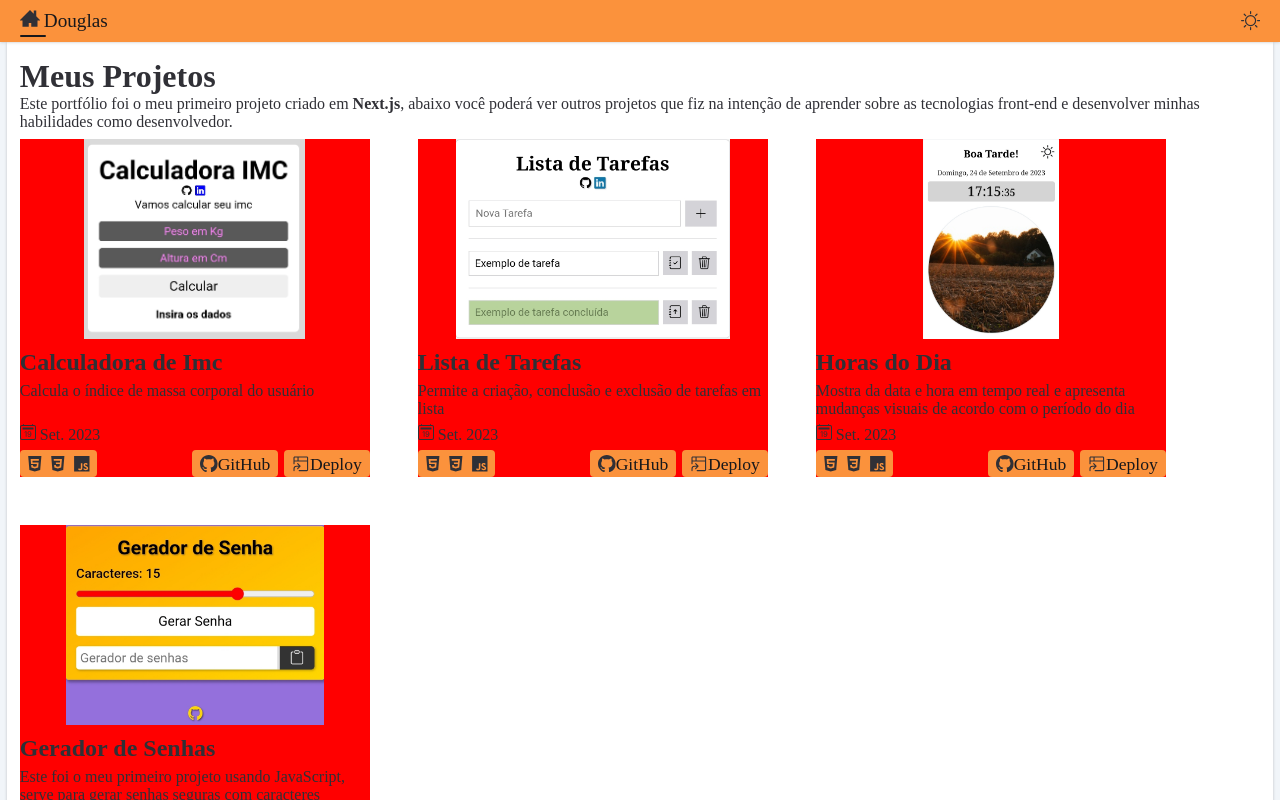
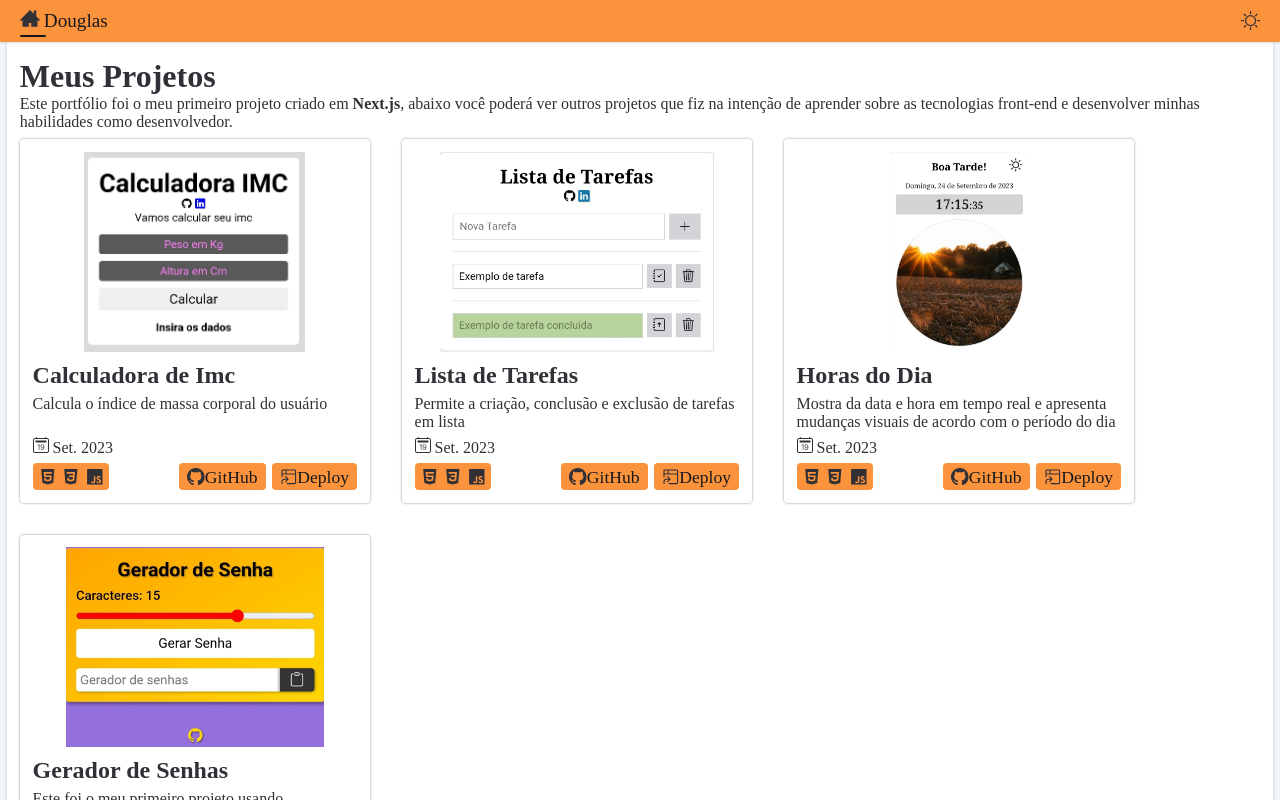
Before and after one commit to douglas-de-vargas/Portfolio, a Next.js app: page / in a window 1280 px wide. Shown: the top 800 px of the page. Built offline with nearby package versions, Linux system fonts and the light colour scheme.

Commit message:
css ajusts

```diff
--- a/app/globals.css
+++ b/app/globals.css
@@ -1,41 +1,6 @@
 /* @tailwind base; */
 @tailwind components;
 @tailwind utilities;
-
-:root {
-  /* Normal Colors */
-  --body: hsl(210, 40%, 96.1%);
-  --main: white;
-  --primary: hsl(27, 96%, 61%);
-  --secondary: #ffffff;
-  --text: hsl(240, 5.9%, 20%);
-  --border: rgb(227, 227, 227);
-  --projbuttons: var(--primary);
-  --imgbefore: rgb(0 0 0 / 50%);
-  /* Links */
-  --link: hsl(240, 5.9%, 10%);
-  --fontweight: 400;
-  /* Sizes */
-  --maxwidth: 1266px;
-  /* Fontes */
-  --fontprimary: 'Roboto', sans-serif;
-  --fontsecondary: 'Ubuntu', sans-serif;
-}
-
-:root.dark {
-  /* Dark Theme */
-  --body: rgb(29, 36, 51);
-  --main: #30394281;
-  --primary: #262d35;
-  --secondary: #303942;
-  --text: #e3e0e0;
-  --border: rgba(38, 45, 53, 0.5);
-  --projbuttons: rgb(8, 32, 50, 0.7);
-  --imgbefore: rgb(0 0 0 / 85%);
-  /* Links */
-  --link: #f0a500;
-  --fontweight: 400;
-}
 
 * {
   color: var(--text);
--- a/app/layout.tsx
+++ b/app/layout.tsx
@@ -1,6 +1,8 @@
 import React from 'react'
 
 import './globals.css'
+import '@/app/styles/variables.css'
+import '@/app/styles/darktheme.css'
 import '@/app/styles/projectcards.css'
 import '@/app/styles/responsive.css'
 
--- /dev/null
+++ b/app/styles/darktheme.css
@@ -0,0 +1,14 @@
+:root.dark {
+  /* Dark Theme */
+  --body: rgb(29, 36, 51);
+  --main: #30394281;
+  --primary: #262d35;
+  --secondary: #303942;
+  --text: #e3e0e0;
+  --border: rgba(38, 45, 53, 0.5);
+  --projbuttons: rgb(8, 32, 50, 0.7);
+  --imgbefore: rgb(0 0 0 / 85%);
+  /* Links */
+  --link: #f0a500;
+  --fontweight: 400;
+}
--- a/app/styles/projectcards.css
+++ b/app/styles/projectcards.css
@@ -31,6 +31,8 @@
   display: flex;
   justify-content: space-between;
   align-items: stretch;
+  flex-wrap: wrap;
+  gap: 6px;
 }
 
 #techs {
@@ -45,6 +47,8 @@
 
 #links {
   display: flex;
+  flex-wrap: wrap;
+  justify-content: center;
   gap: 6px;
 }
 
--- a/app/styles/responsive.css
+++ b/app/styles/responsive.css
@@ -1,11 +1,22 @@
+@media (max-width: 300px) {
+  /* Telas muito pequenas a baixo de 300px */
+  #card-actions {
+    justify-content: center;
+  }
+}
+
 @media (min-width: 421px) {
+  /* Telas a cima de 420px */
   #project-list {
     flex-direction: row;
     flex-wrap: wrap;
+    gap: 2rem;
   }
 
   #project {
     width: 350px;
-    background: red;
+    padding: 0.8rem;
+    border-radius: 4px;
+    box-shadow: 0 0 2px 1px rgba(0, 0, 0, 0.2);
   }
 }
--- a/app/styles/variables.css
+++ b/app/styles/variables.css
@@ -1,51 +1,19 @@
 :root {
   /* Normal Colors */
   --body: hsl(210, 40%, 96.1%);
+  --main: white;
   --primary: hsl(27, 96%, 61%);
   --secondary: #ffffff;
   --text: hsl(240, 5.9%, 20%);
-  --border: hsl(210, 40%, 96.1%);
+  --border: rgb(227, 227, 227);
   --projbuttons: var(--primary);
   --imgbefore: rgb(0 0 0 / 50%);
-
   /* Links */
   --link: hsl(240, 5.9%, 10%);
   --fontweight: 400;
-
   /* Sizes */
   --maxwidth: 1266px;
-
   /* Fontes */
   --fontprimary: 'Roboto', sans-serif;
   --fontsecondary: 'Ubuntu', sans-serif;
 }
-
-:root.dark {
-  /* Dark Theme */
-  --body: #1f1f1f;
-  --primary: #262d35;
-  --secondary: #303942;
-  --text: #e3e0e0;
-  --border: rgba(38, 45, 53, 0.5);
-  --projbuttons: red;
-  --imgbefore: rgb(0 0 0 / 85%);
-
-  /* Links */
-  --link: #00abf0;
-  --fontweight: 400;
-}
-
-:root.theme1 {
-  /* Theme 1 */
-  --body: #1d24334;
-  --primary: #334756;
-  --secondary: rgb(51, 71, 86);
-  --text: #e9e9e9;
-  --border: rgb(38 45 53 / 50%);
-  --projbuttons: rgb(8, 32, 50, 0.7);
-  --imgbefore: rgb(0 0 0 / 85%);
-
-  /* Links */
-  --link: #f0a500;
-  --fontweight: 400;
-}
```
